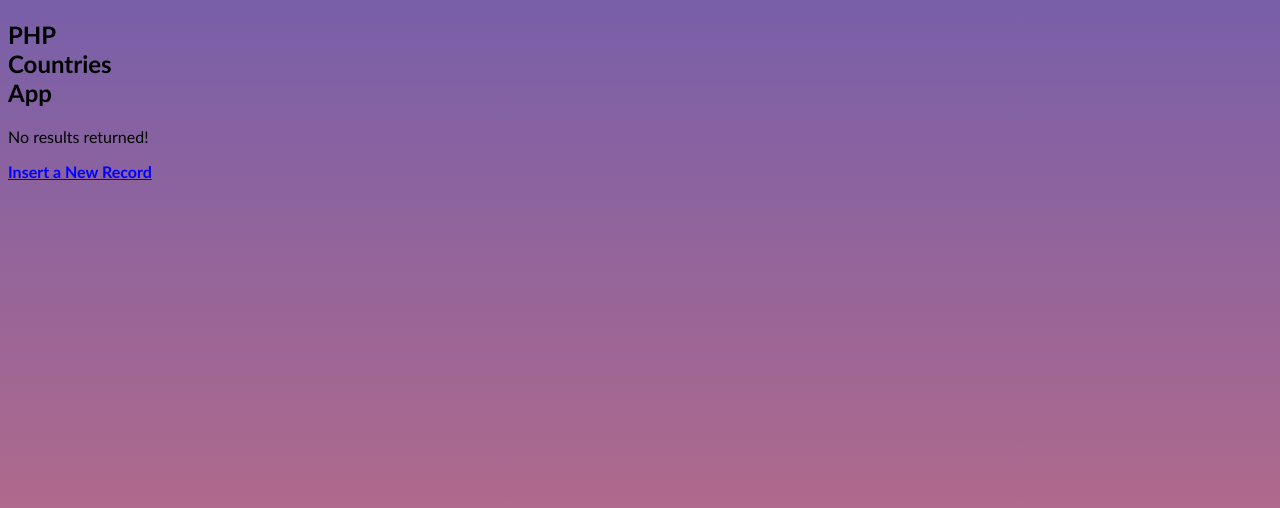
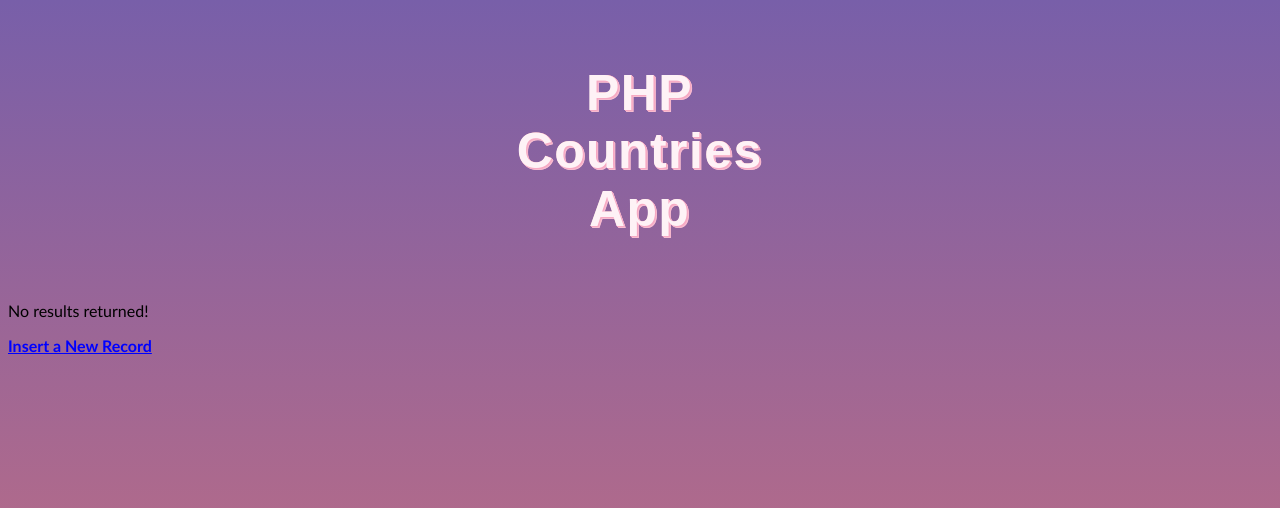
Before and after one commit to Al-1-0/PHP-Countries, a PHP site: page / in a window 1280 px wide. Shown: the top 508 px of the page. Run offline with PHP 8.4, Linux system fonts and the light colour scheme; data that the repository does not hold is empty.

Commit message:
Update style.css

```diff
--- a/index.php
+++ b/index.php
@@ -24,7 +24,7 @@
         </style>
     </head>
     <body>
-        <h2>PHP <br>Countries<br>App</h2>
+        <h1>PHP <br>Countries<br>App</h1>
         <?php
         require_once "login.php";
 
--- a/style.css
+++ b/style.css
@@ -8,7 +8,7 @@ h1 {
     font-family: 'Montserrat', sans-serif;
     font-weight: 700;
     letter-spacing: 1.4px;
-    font-size: 70px;
+    font-size: 50px;
     background: -webkit-linear-gradient(#DE7373, #F5F2B8);
     -webkit-background-clip: text;
     -webkit-text-fill-color: transparent;
```
